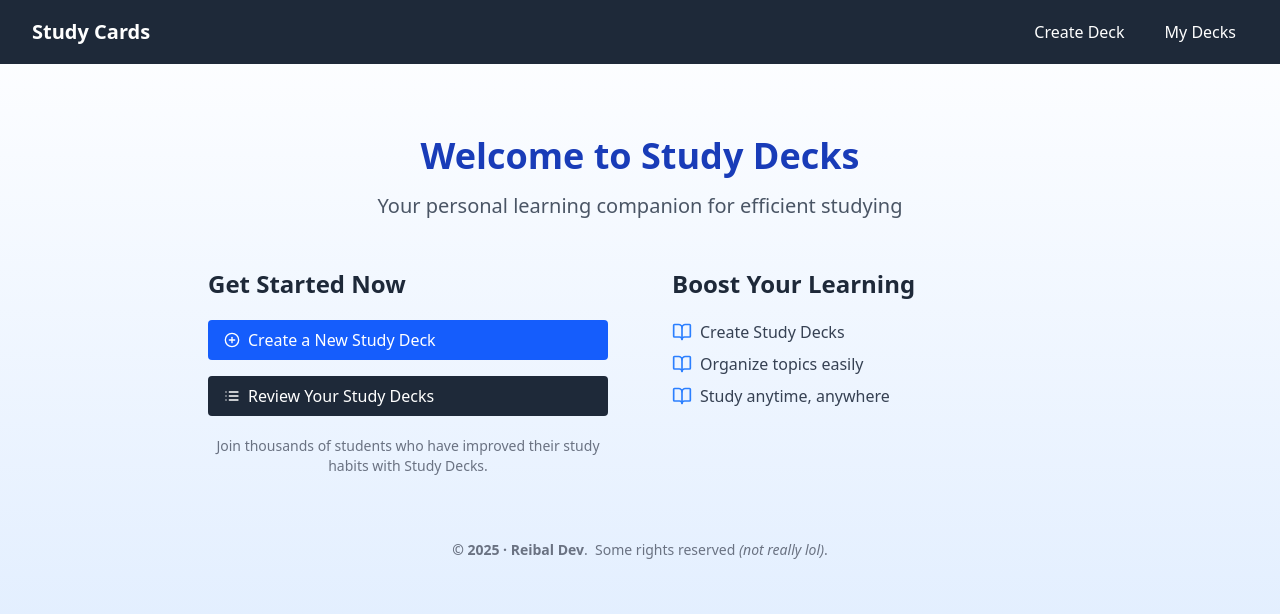
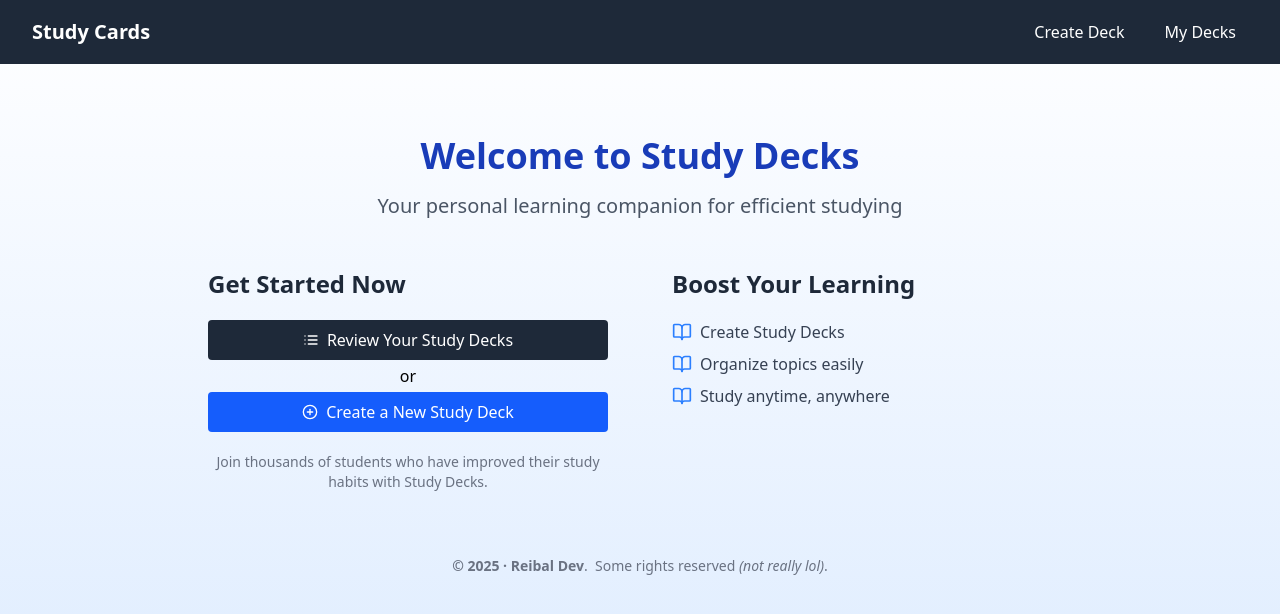
Before and after one commit to KazzK94/study-cards, a React (Vite) app: page / in a window 1280 px wide. Shown: the top 614 px of the page. Built offline with nearby package versions, Linux system fonts and the light colour scheme.

Commit message:
reordered home cta buttons

```diff
--- a/src/components/Home.tsx
+++ b/src/components/Home.tsx
@@ -15,14 +15,15 @@ export function Home() {
 					<div className="grid md:grid-cols-2 gap-16">
 						<div className="space-y-5">
 							<h2 className="text-2xl font-semibold text-gray-800">Get Started Now</h2>
-							<div className="space-y-4">
-								<Link to="/create" className='flex items-center bg-blue-600 text-white px-4 py-2 rounded hover:opacity-90'>
+							<div className="space-y-1">
+								<Link to="/view" className='flex justify-center items-center bg-gray-800 text-white px-4 py-2 rounded hover:opacity-95'>
+									<List className="mr-2 h-4 w-4" />
+									Review Your Study Decks
+								</Link>
+								<span className='block text-center'>or</span>
+								<Link to="/create" className='flex justify-center items-center bg-blue-600 text-white px-4 py-2 rounded hover:opacity-90'>
 									<PlusCircle className="mr-2 h-4 w-4" />
 									Create a New Study Deck
-								</Link>
-								<Link to="/view" className='flex items-center bg-gray-800 text-white px-4 py-2 rounded hover:opacity-95'>
-									<List className="mr-2 h-4 w-4" />
-									Review Your Study Decks
 								</Link>
 							</div>
 							<p className="text-sm text-gray-500 text-center mt-4">
```
